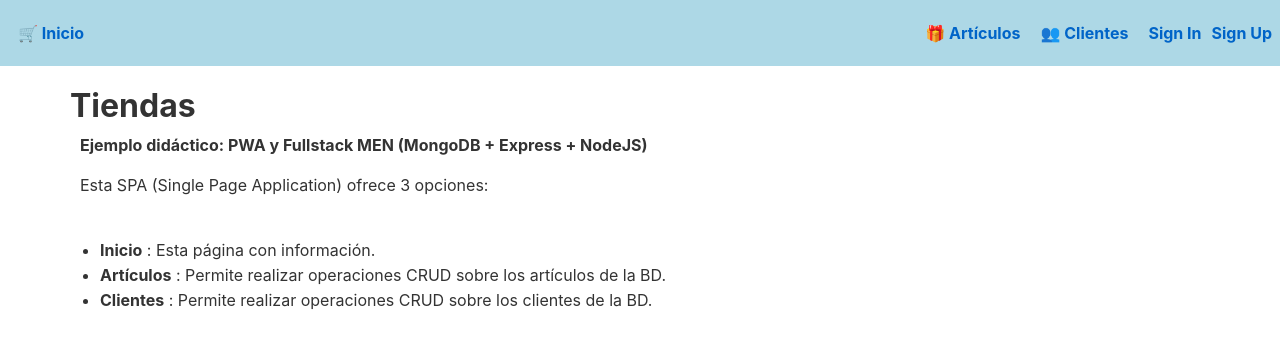
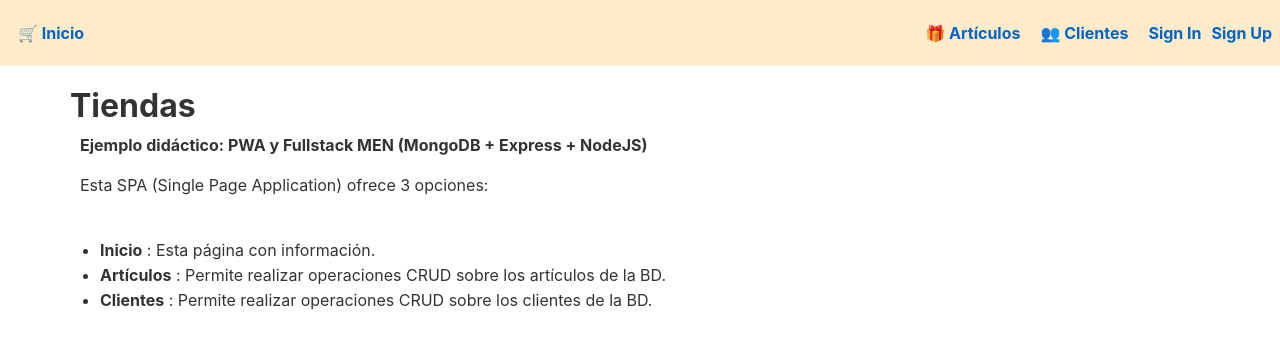
Before and after one commit to jamj2000/tiendas, a Svelte app: page / in a window 1280 px wide. Shown: the top 348 px of the page. Built offline with nearby package versions, Linux system fonts and the light colour scheme.

Commit message:
Cambio de color en la barra de navegación

```diff
--- a/src/Nav.svelte
+++ b/src/Nav.svelte
@@ -18,7 +18,8 @@
   }
 
   nav {
-    background: lightblue;
+    _background: lightblue;
+    background: #fdebc9;
     padding: 8px;
   }
 
```
